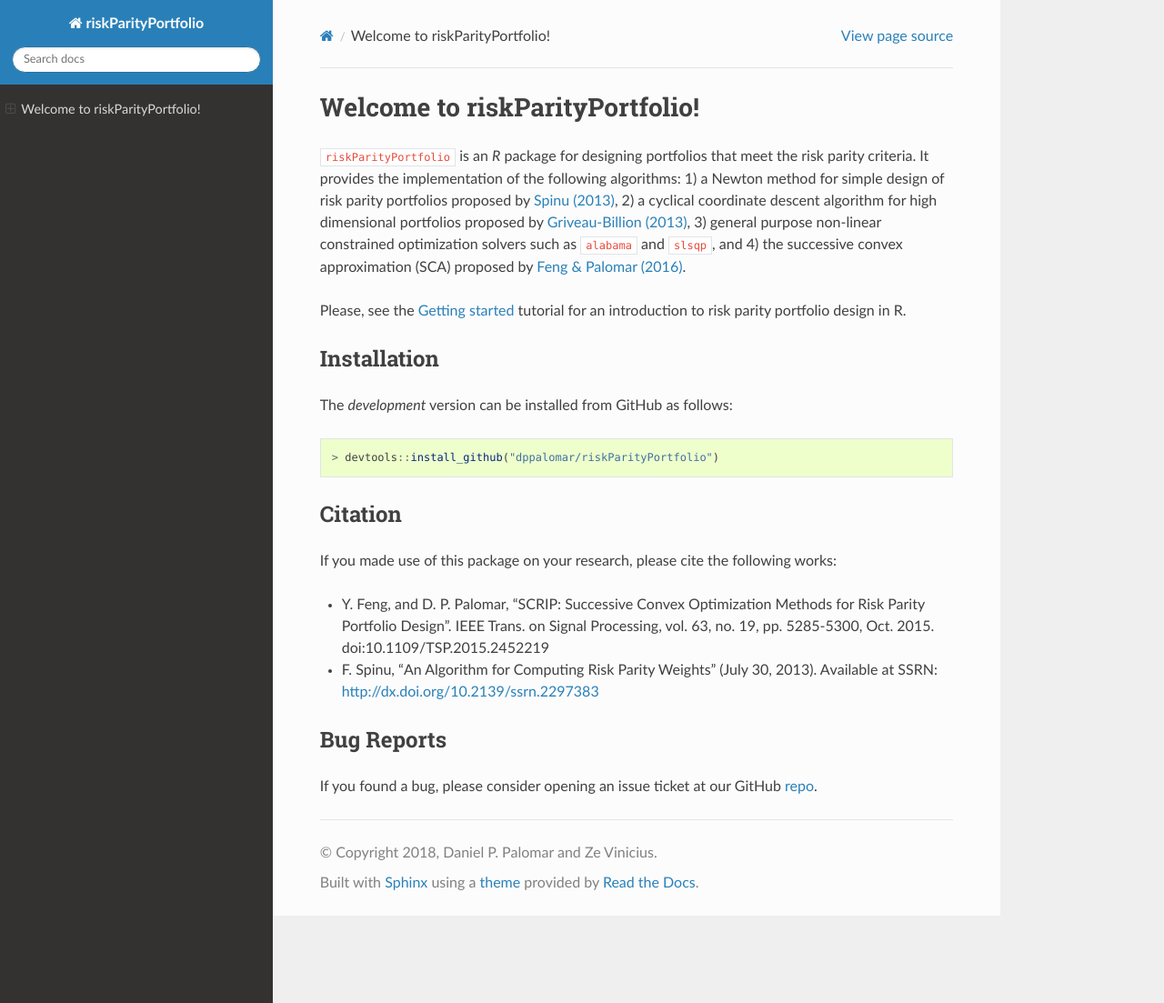
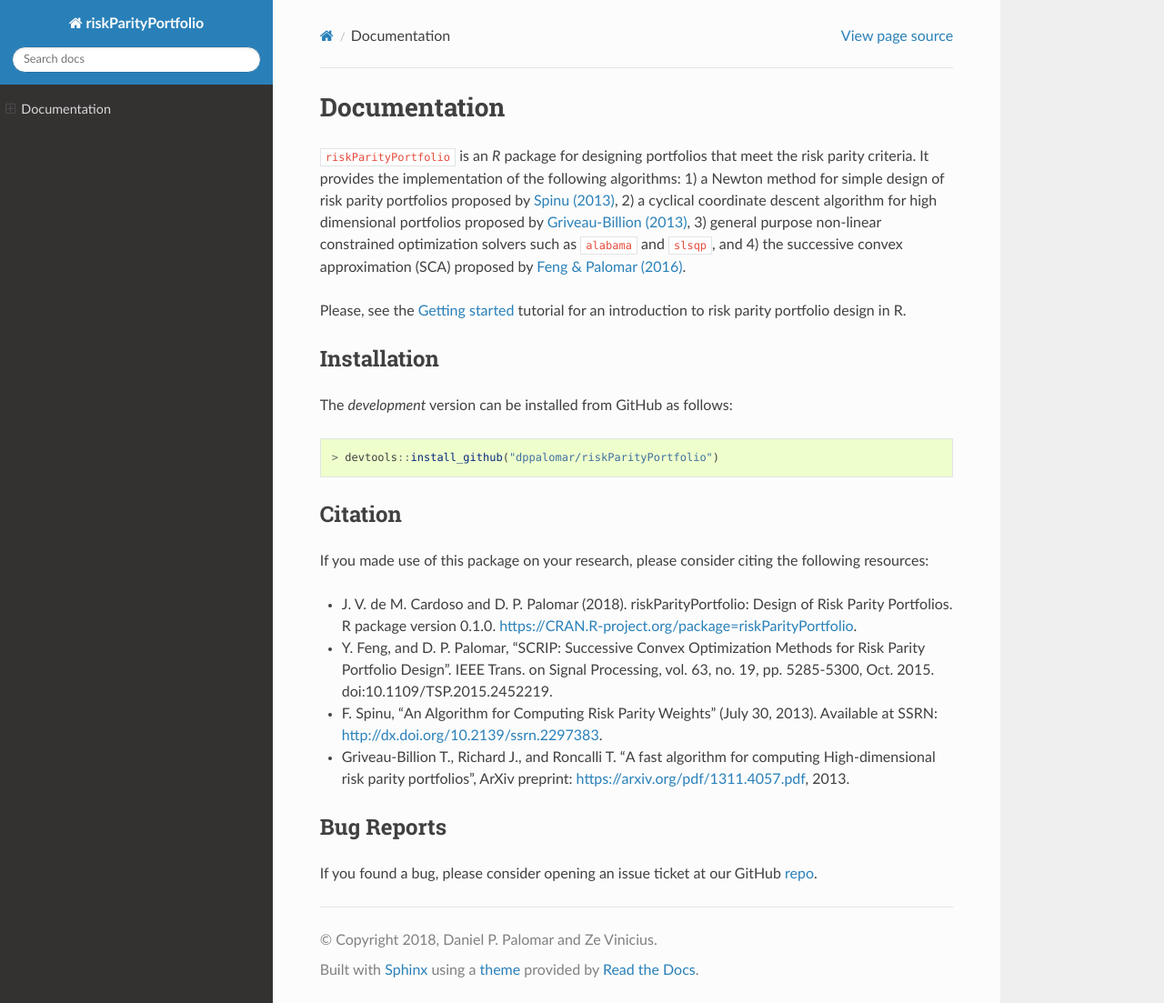
Before and after one commit to dppalomar/riskParityPortfolio, a Sphinx documentation site: the page built from docs/index.rst, in a window 1280 px wide and 1103 px high. Shown: the whole window at 91% size. Built offline with Sphinx 7.4.7 and the Read the Docs theme 2.0.0, drawn with Linux system fonts in a browser that asks for light colours.

Commit message:
update docs

```diff
--- a/docs/index.rst
+++ b/docs/index.rst
@@ -3,8 +3,8 @@
    You can adapt this file completely to your liking, but it should at least
    contain the root `toctree` directive.
 
-Welcome to riskParityPortfolio!
-===============================
+Documentation
+=============
 
 ``riskParityPortfolio`` is an `R` package for designing portfolios
 that meet the risk parity criteria. It provides the implementation of the following
@@ -34,13 +34,18 @@ The *development* version can be installed from GitHub as follows:
 Citation
 --------
 
-If you made use of this package on your research, please cite the following works:
+If you made use of this package on your research, please consider citing the following resources:
 
+- J. V. de M. Cardoso and D. P. Palomar (2018). riskParityPortfolio: Design of
+  Risk Parity Portfolios. R package version 0.1.0. https://CRAN.R-project.org/package=riskParityPortfolio.
 - Y. Feng, and D. P. Palomar, "SCRIP: Successive Convex Optimization Methods for
   Risk Parity Portfolio Design". IEEE Trans. on Signal Processing, vol. 63, no. 19,
-  pp. 5285-5300, Oct. 2015. doi:10.1109/TSP.2015.2452219
+  pp. 5285-5300, Oct. 2015. doi:10.1109/TSP.2015.2452219.
 - F. Spinu, "An Algorithm for Computing Risk Parity Weights" (July 30, 2013).
-  Available at SSRN: http://dx.doi.org/10.2139/ssrn.2297383
+  Available at SSRN: http://dx.doi.org/10.2139/ssrn.2297383.
+- Griveau-Billion T., Richard J., and Roncalli T. "A fast algorithm for computing
+  High-dimensional risk parity portfolios", ArXiv preprint: https://arxiv.org/pdf/1311.4057.pdf,
+  2013.
 
 Bug Reports
 -----------
```
